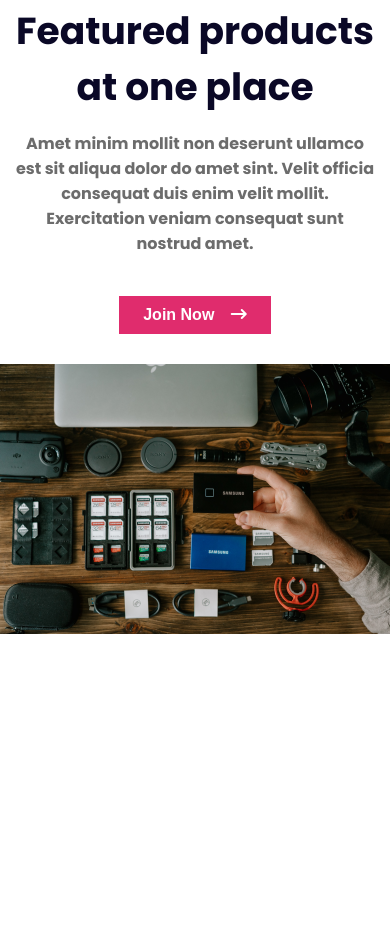
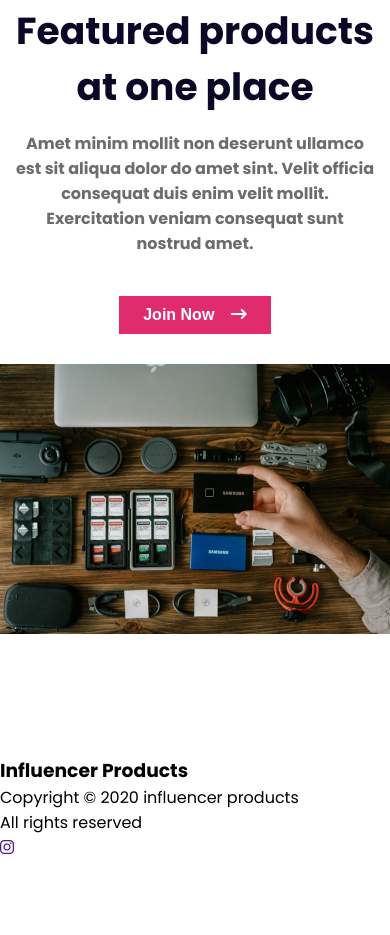
Before and after one commit to code-shams/influencer-gear, a plain HTML site: page index.html in a window 390 px wide. Shown: the part 6132-7067 px from the top of the page. Before the commit the page ends 6888 px from the top, so only its background shows below. Drawn offline with Linux system fonts and the light colour scheme.

```diff
--- a/index.html
+++ b/index.html
@@ -283,6 +283,15 @@
                 </div>
             </section>
         </main>
-        <footer></footer>
+        <footer class="footer">
+            <h3 class="footer-title">Influencer Products</h3>
+            <p class="footer-info">Copyright © 2020  influencer products<br>All rights reserved</p>
+            <ul class="footer-links-container">
+                <li class="footer-link"><a href=""><i class="fa-brands fa-instagram "></i></a></li>
+                <li class="footer-link"><a href=""></a></li>
+                <li class="footer-link"><a href=""></a></li>
+                <li class="footer-link"><a href=""></a></li>
+            </ul>
+        </footer>
     </body>
 </html>
```
